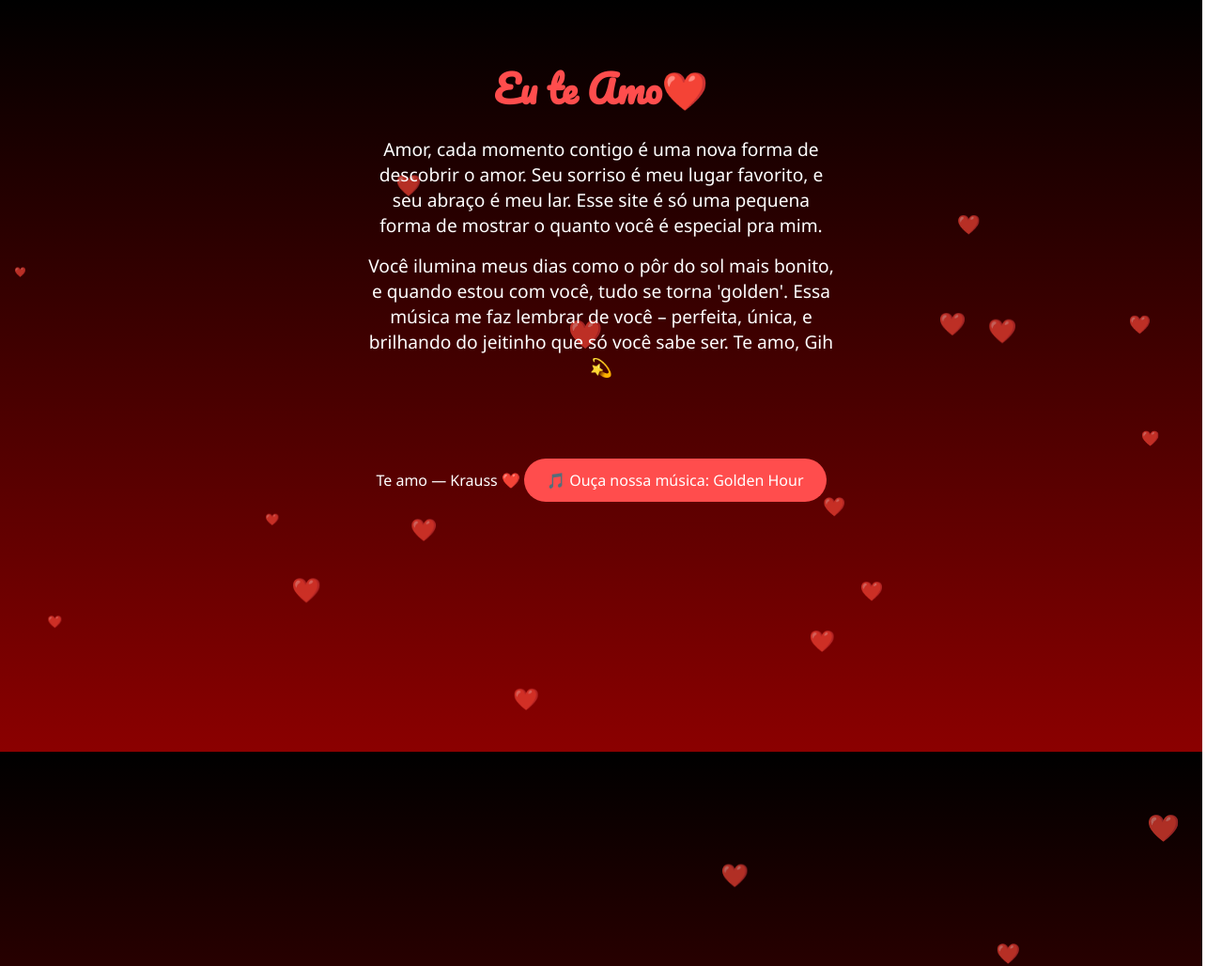
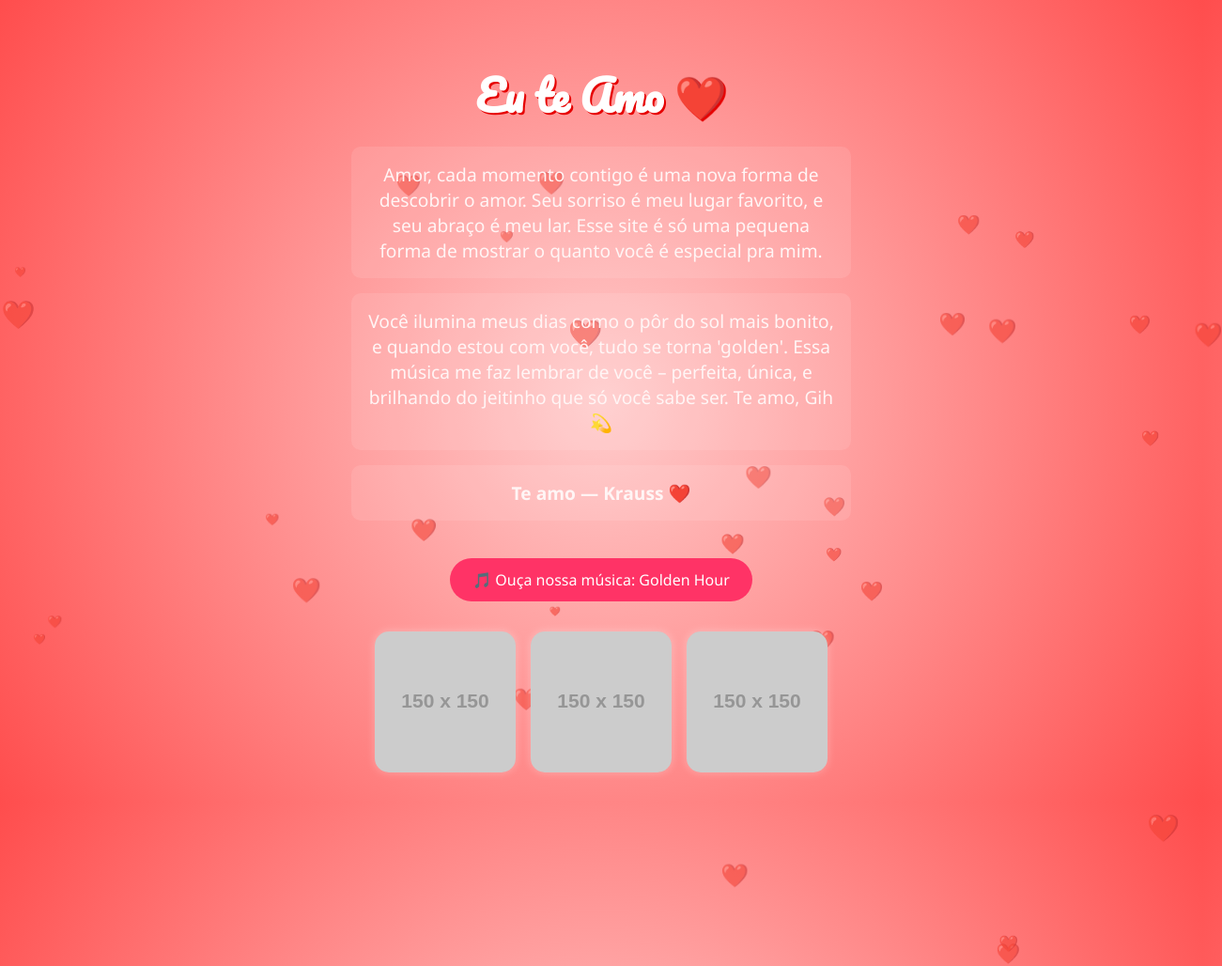
Before and after one commit to VkcomX/para-gih, a plain HTML site: page index.html in a window 1280 px wide. Shown: the whole page at 94% size, 1301 px wide, since content can reach past the window. Drawn offline with Linux system fonts and the light colour scheme; placeholder pictures from the web are drawn by us.

Commit message:
Update index.html

```diff
--- a/index.html
+++ b/index.html
@@ -3,15 +3,15 @@
 <head>
   <meta charset="UTF-8">
   <meta name="viewport" content="width=device-width, initial-scale=1.0">
-  <title>Para Minha Nega❤️</title>
+  <title>Para Minha Nega ❤️</title>
   <link href="https://fonts.googleapis.com/css2?family=Pacifico&display=swap" rel="stylesheet">
   <style>
     body {
       margin: 0;
       padding: 0;
       font-family: 'Segoe UI', sans-serif;
-      background: linear-gradient(to bottom, #000000, #8B0000);
-      color: white;
+      background: radial-gradient(circle, #ffcccc 0%, #ff4d4d 100%);
+      color: #fff5f5;
       display: flex;
       flex-direction: column;
       align-items: center;
@@ -26,20 +26,24 @@
     }
     h1 {
       font-family: 'Pacifico', cursive;
-      font-size: 2.5rem;
-      color: #ff4d4d;
+      font-size: 2.8rem;
+      color: #ffffff;
       margin-bottom: 1rem;
+      text-shadow: 2px 2px #e60000;
     }
     p {
       font-size: 1.2rem;
       max-width: 500px;
       margin: 1rem auto;
+      background-color: rgba(255, 255, 255, 0.1);
+      padding: 1rem;
+      border-radius: 10px;
     }
     .heart {
       position: absolute;
-      color: #ff4d4d;
+      color: #ff3366;
       animation: float 5s linear infinite;
-      opacity: 0.7;
+      opacity: 0.6;
     }
     @keyframes float {
       0% { transform: translateY(100vh) scale(0.5); }
@@ -47,7 +51,7 @@
     }
     .youtube-button {
       margin-top: 1.5rem;
-      background-color: #ff4d4d;
+      background-color: #ff3366;
       color: white;
       padding: 0.75rem 1.5rem;
       border: none;
@@ -59,14 +63,28 @@
       transition: background-color 0.3s;
     }
     .youtube-button:hover {
-      background-color: #e63946;
+      background-color: #e6004c;
+    }
+    .gallery {
+      margin-top: 2rem;
+      display: flex;
+      flex-wrap: wrap;
+      justify-content: center;
+      gap: 1rem;
+    }
+    .gallery img {
+      width: 150px;
+      height: 150px;
+      object-fit: cover;
+      border-radius: 15px;
+      box-shadow: 0 0 10px rgba(255, 255, 255, 0.3);
     }
   </style>
 </head>
 <body>
   <!-- Floating hearts -->
   <script>
-    for (let i = 0; i < 20; i++) {
+    for (let i = 0; i < 30; i++) {
       const heart = document.createElement('div');
       heart.className = 'heart';
       heart.style.left = Math.random() * 100 + 'vw';
@@ -79,13 +97,20 @@
   </script>
 
   <div class="container">
-    <h1>Eu te Amo❤️</h1>
-    <p>Amor, cada momento contigo é uma nova forma de descobrir o amor. Seu sorriso é meu lugar favorito, e seu abraço é meu lar. Esse site é só uma pequena forma de mostrar o quanto você é especial pra mim. </p>
+    <h1>Eu te Amo ❤️</h1>
+    <p>Amor, cada momento contigo é uma nova forma de descobrir o amor. Seu sorriso é meu lugar favorito, e seu abraço é meu lar. Esse site é só uma pequena forma de mostrar o quanto você é especial pra mim.</p>
 
     <p>Você ilumina meus dias como o pôr do sol mais bonito, e quando estou com você, tudo se torna 'golden'. Essa música me faz lembrar de você – perfeita, única, e brilhando do jeitinho que só você sabe ser. Te amo, Gih 💫</p>
-    <br><br>Te amo — Krauss ❤️
+
+    <p><strong>Te amo — Krauss ❤️</strong></p>
 
     <a class="youtube-button" href="https://www.youtube.com/watch?v=PEM0Vs8jf1w" target="_blank">🎵 Ouça nossa música: Golden Hour</a>
+
+    <div class="gallery">
+      <img src="https://via.placeholder.com/150?text=Foto+1" alt="Foto 1">
+      <img src="https://via.placeholder.com/150?text=Foto+2" alt="Foto 2">
+      <img src="https://via.placeholder.com/150?text=Foto+3" alt="Foto 3">
+    </div>
   </div>
 </body>
 </html>
```
